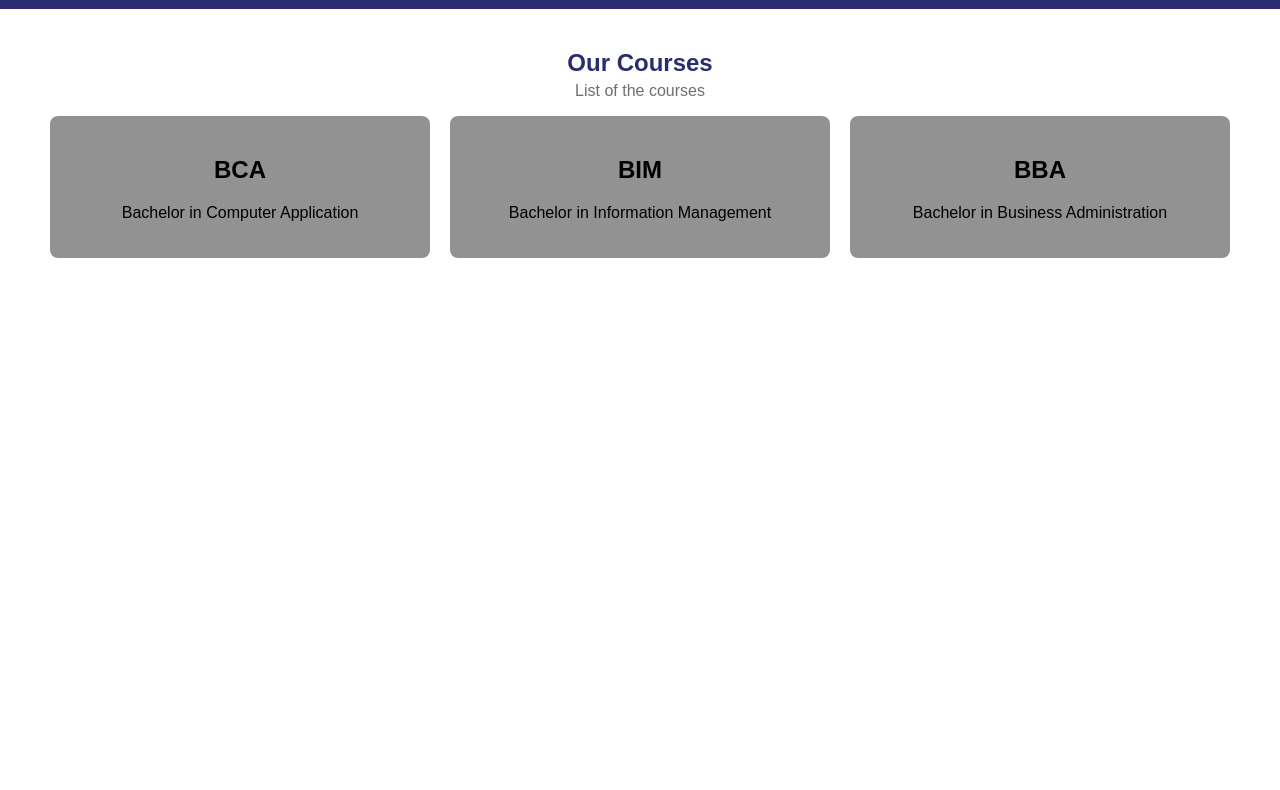
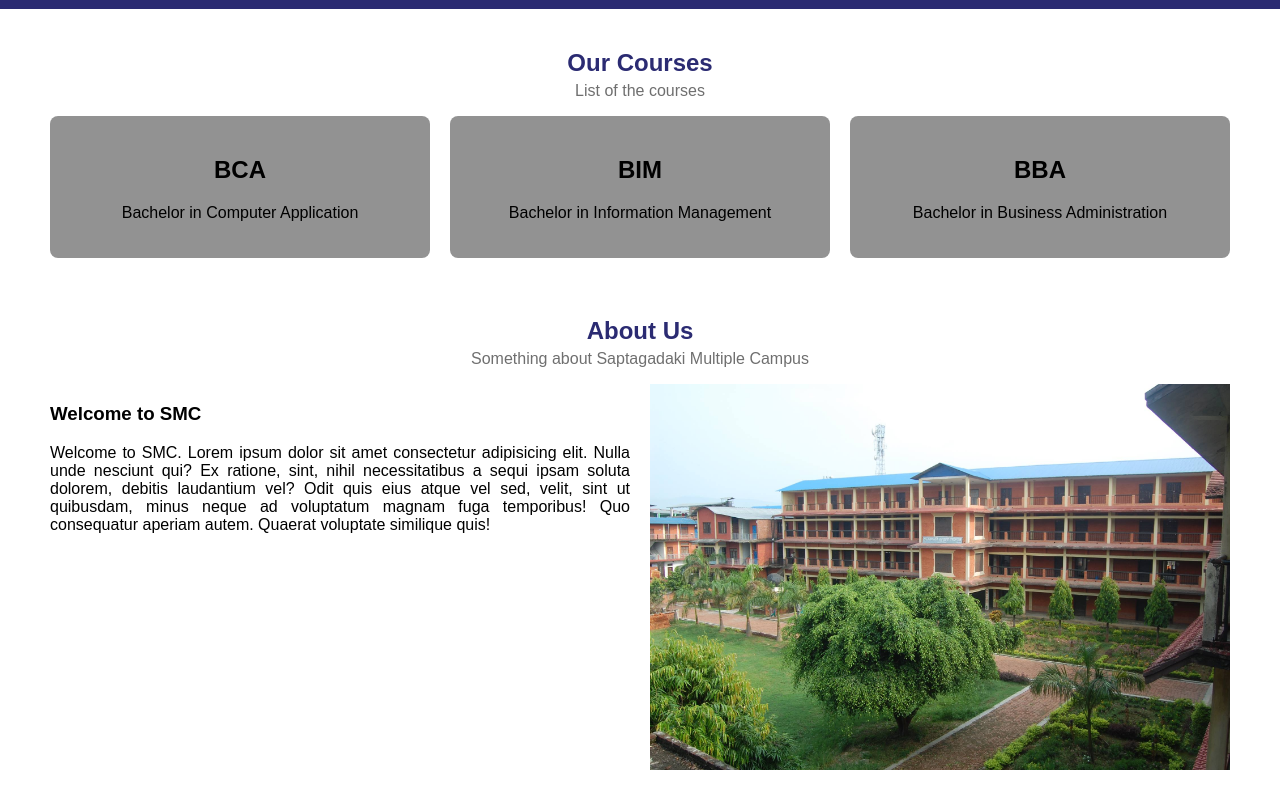
Before and after one commit to sudipparajulee/SMC-BCA-2024-Batch-2nd-sem-Extra-Class, a plain HTML site: page Project/index.html in a window 1280 px wide. Shown: the part 79-869 px from the top of the page. Before the commit the page ends 800 px from the top, so only its background shows below. Drawn offline with Linux system fonts and the light colour scheme.

Commit message:
About Us

```diff
--- a/Project/css/style.css
+++ b/Project/css/style.css
@@ -24,17 +24,17 @@ body{
     text-decoration: none;
 }
 
-.course-section{
+.course-section, .about-section{
     padding: 20px 50px;
 }
 
-.course-section > h2{
+.course-section > h2, .about-section > h2{
     color: rgb(43, 43, 114);
     text-align: center;
     margin-bottom: 5px;
 }
 
-.course-section > p{
+.course-section > p, .about-section > p{
     text-align: center;
     color: rgb(111, 111, 111);
     margin-top: 0;
@@ -61,3 +61,17 @@ body{
     /* transform: rotate(15deg); */
     box-shadow: 1px 3px 8px gray;
 }
+
+.about-container{
+    display: grid;
+    grid-template-columns: 1fr 1fr;
+    gap: 20px;
+}
+
+.about-container img{
+    width: 100%;
+}
+
+.about-text p{
+    text-align: justify;
+}
--- a/Project/index.html
+++ b/Project/index.html
@@ -33,5 +33,17 @@
                 </div>
             </div>
         </section>
+
+        <section class="about-section">
+            <h2>About Us</h2>
+            <p>Something about Saptagadaki Multiple Campus</p>
+            <div class="about-container">
+                <div class="about-text">
+                    <h3>Welcome to SMC</h3>
+                    <p>Welcome to SMC. Lorem ipsum dolor sit amet consectetur adipisicing elit. Nulla unde nesciunt qui? Ex ratione, sint, nihil necessitatibus a sequi ipsam soluta dolorem, debitis laudantium vel? Odit quis eius atque vel sed, velit, sint ut quibusdam, minus neque ad voluptatum magnam fuga temporibus! Quo consequatur aperiam autem. Quaerat voluptate similique quis!</p>
+                </div>
+                <img src="image/about.jpg" alt="">
+            </div>
+        </section>
     </body>
 </html>
```
Also changed, not shown: Project/image/about.jpg (added).
